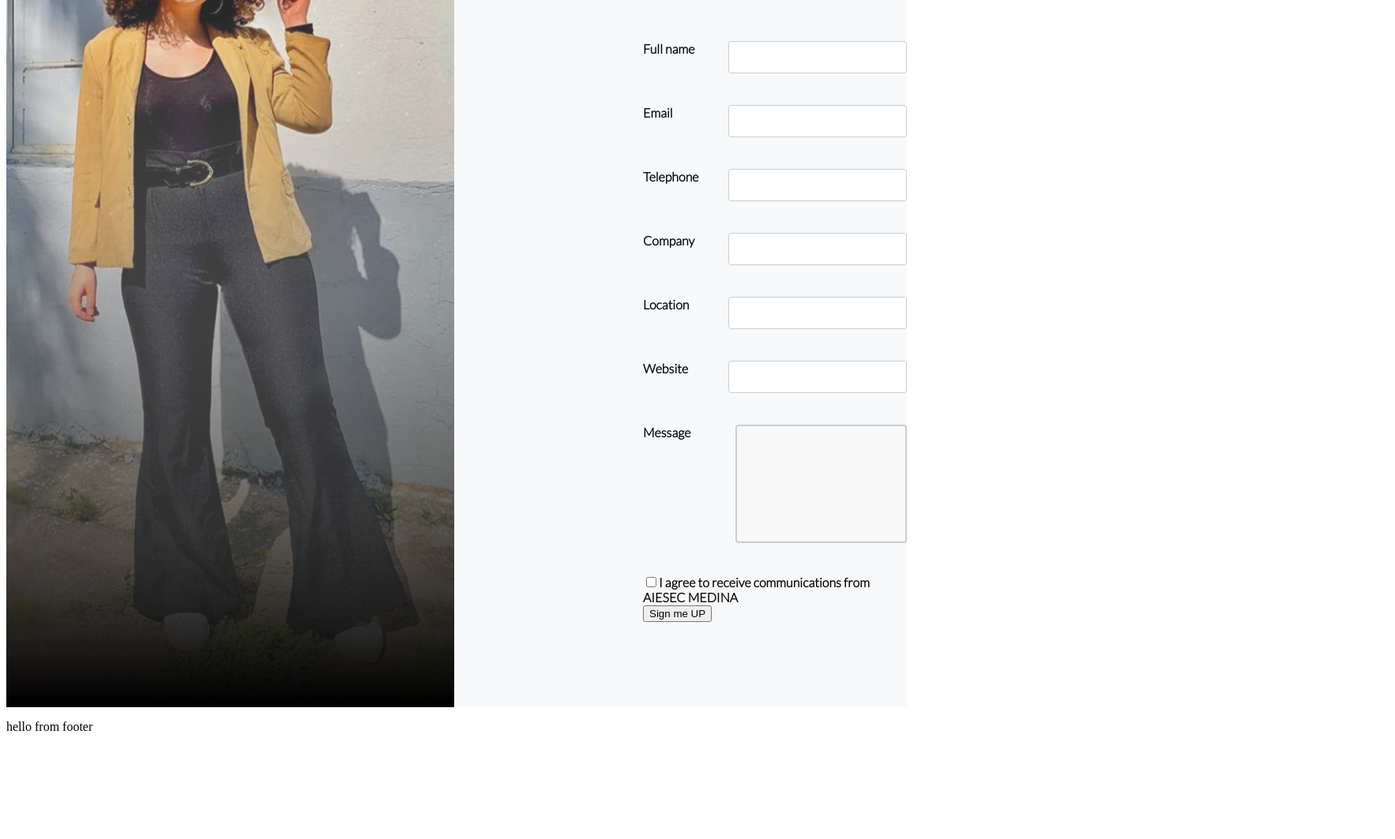
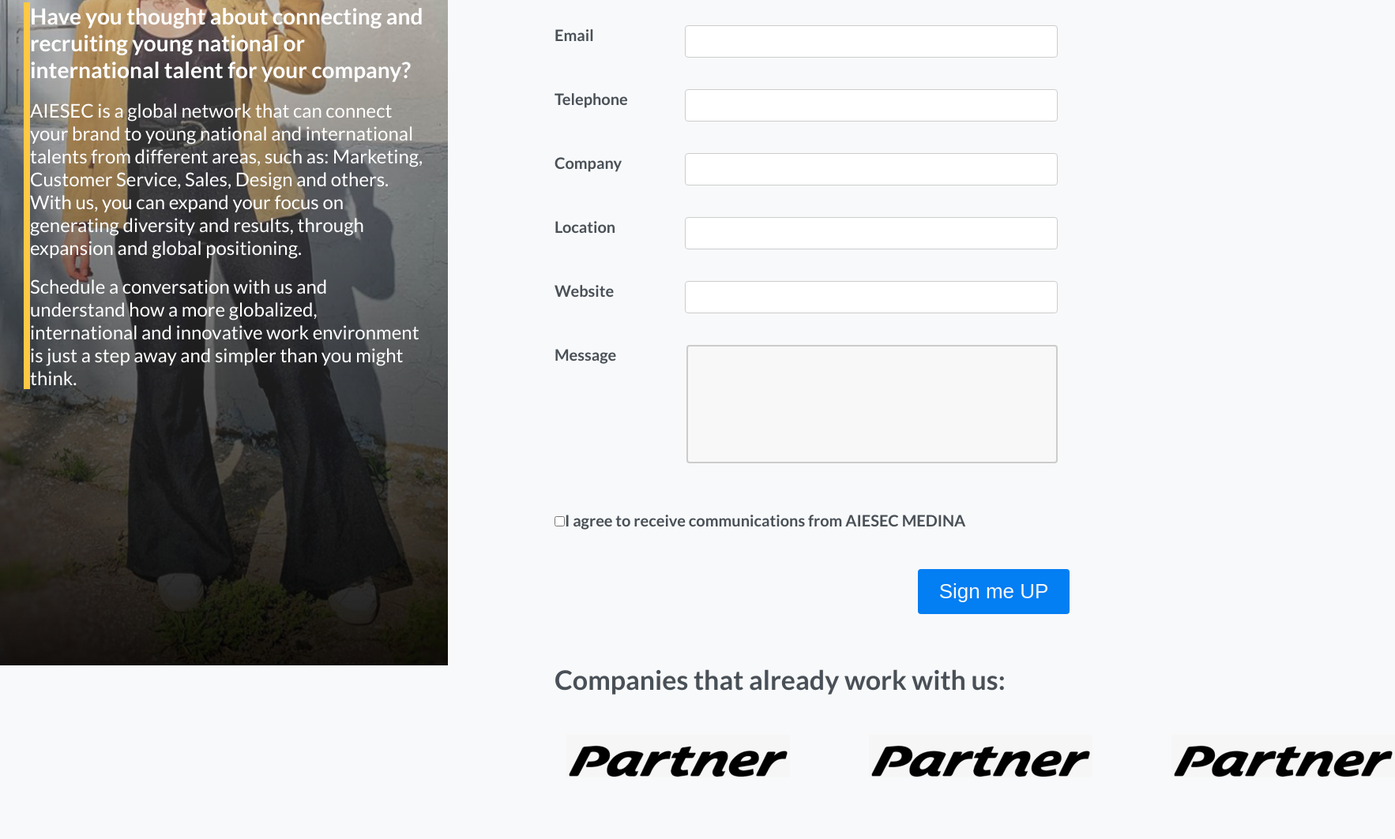
Before and after one commit to AIESEC-Medina/lc-medina-website, a Gatsby site: page /partnership in a window 1280 px wide. Shown: the part 237-1300 px from the top of the page at 79% size, 1766 px wide, since content can reach past the window. Before the commit the page ends 1183 px from the top, so only its background shows below. Built offline with nearby package versions, Linux system fonts and the light colour scheme; Gatsby itself is replaced by a stand-in of ours.

Commit message:
feat: Completed the design of the entire page

```diff
--- a/src/pages/partnership/index.js
+++ b/src/pages/partnership/index.js
@@ -9,12 +9,13 @@
 import { Container } from 'react-grid-system';
 
 // Page wrappers
-import Layout from '../../shared/Layout';
 import Seo from '../../shared/Seo';
 import '../../shared/styles/partnership.scss';
 
 // Local page components
-import Partimage from '../../assets/images/azza.png';
+import Logo from '../../assets/medina-logo.png';
+import Partner from '../../assets/images/partner.png';
+import Side from '../../assets/images/azza.png';
 // @TODO Import local components here
 
 /* -------------------------------------------------------------------------- */
@@ -23,11 +24,31 @@
 
 function IndexPage() {
   return (
-    <Layout>
+    <>
       <Seo title="Partnership" />
-      <Container id="body">
+      <Container id="main">
         <Container id="image">
-          <img src={Partimage} alt="azza" />
+          <img src={Logo} alt="logo" />
+          <img src={Side} alt="partner" />
+          <div id="gradient" />
+          <div id="textoverlay">
+            <h3>
+              Have you thought about connecting and recruiting young national or
+              international talent for your company?
+            </h3>
+            <p>
+              AIESEC is a global network that can connect your brand to young
+              national and international talents from different areas, such as:
+              Marketing, Customer Service, Sales, Design and others. With us,
+              you can expand your focus on generating diversity and results,
+              through expansion and global positioning.
+            </p>
+            <p>
+              Schedule a conversation with us and understand how a more
+              globalized, international and innovative work environment is just
+              a step away and simpler than you might think.
+            </p>
+          </div>
         </Container>
         <Container id="formsection">
           <h1 style={{ marginBottom: '60px' }}>Sign up for more information</h1>
@@ -74,7 +95,7 @@
                 <textarea id="message" />
               </label>
             </div>
-            <div className="formgroup">
+            <div id="lastchild">
               <label htmlFor="agreement">
                 <input type="checkbox" id="agreement" />I agree to receive
                 communications from AIESEC MEDINA
@@ -82,9 +103,15 @@
             </div>
             <input type="submit" value="Sign me UP" />
           </form>
+          <p>Companies that already work with us:</p>
+          <Container id="partner">
+            <img src={Partner} alt="partner" />
+            <img src={Partner} alt="partner" />
+            <img src={Partner} alt="partner" />
+          </Container>
         </Container>
       </Container>
-    </Layout>
+    </>
   );
 }
 
--- a/src/shared/styles/partnership.scss
+++ b/src/shared/styles/partnership.scss
@@ -1,37 +1,73 @@
-@import url('https://fonts.googleapis.com/css2?family=Lato:wght@300&display=swap');
-
-#body {
+@import url('https://fonts.googleapis.com/css2?family=Lato:wght@400;700&display=swap');
+* {
+  margin: 0;
+  padding: 0;
+  background-origin: border-box;
+}
+body {
   background-color: #f8f9fa;
+}
+#main {
   display: flex;
+  flex-direction: row;
+  color: #495057;
   margin: 0 !important;
   padding: 0 !important;
-  font-family: lato;
+  font-family: Lato;
+  background-size: 567px 1080px;
   #image {
     margin: 0 !important;
     padding: 0 !important;
-    position: fixed;
-    background: linear-gradient(
-      180deg,
-      rgba(255, 255, 255, 1) 0%,
-      rgba(0, 0, 0, 1) 100%
-    );
-    img {
+    position: relative;
+    img[alt='logo'] {
+      left: 58px;
+      top: 42px;
+      width: 110px;
+      height: 76px;
+      z-index: 2;
+      position: fixed;
+    }
+    img[alt='partner'] {
       width: 567px;
       height: 1080px;
-      mask-image: linear-gradient(
-        180deg,
-        rgba(255, 255, 255, 1),
-        rgba(0, 0, 0, 0) 100%
-      );
+      z-index: 0;
+      position: fixed;
+    }
+    #gradient {
+      position: fixed;
+      width: 567px;
+      height: 1080px;
+      background: transparent
+        linear-gradient(180deg, #ffffff4f 0%, #000000e6 100%);
+      z-index: 1;
+    }
+    #textoverlay {
+      position: fixed;
+      z-index: 2;
+      width: 500px;
+      font-size: 24px;
+      color: white;
+      bottom: 40px;
+      border-left: 8px solid #ffc845;
+      margin: 30px;
+      h3 {
+        margin-top: 0;
+      }
+      p {
+        padding-top: 20px;
+        margin-bottom: 0;
+      }
     }
   }
   #formsection {
     margin-top: 5rem;
-    margin-left: 14rem !important;
+    margin-left: 687px !important;
     padding-right: 0 !important;
     font-weight: 900;
-    width: 120%;
+    font-size: 20px;
+    width: 652px;
     text-align: left;
+    position: relative;
     .inputs {
       display: flex;
       justify-content: space-between;
@@ -40,13 +76,14 @@
       input[type='email'],
       input[type='url'] {
         padding: 12px;
-        width: 60%;
+        width: 446px;
         border: 1px solid #ccc;
         border-radius: 4px;
         resize: vertical;
       }
+
       textarea {
-        width: 65%;
+        width: 470px;
         height: 150px;
         padding: 12px 20px;
         box-sizing: border-box;
@@ -56,11 +93,44 @@
         resize: none;
       }
     }
+    input[type='submit'] {
+      width: 192px;
+      height: 57px;
+      background: var(--unnamed-color-037ef3) 0% 0% no-repeat padding-box;
+      background: #037ef3 0% 0% no-repeat padding-box;
+      border-radius: 4px;
+      opacity: 1;
+      border: none;
+      font-size: 26px;
+      color: #f8f9fa;
+      margin-top: 50px;
+      margin-left: 460px;
+    }
+    #lastchild {
+      margin-top: 60px;
+    }
     .formgroup {
       margin-top: 40px;
     }
     form {
       width: 100%;
     }
+    p {
+      margin-top: 62px;
+      margin-bottom: 50px;
+      font-size: 34px;
+      font-weight: 900;
+    }
+  }
+  #partner {
+    display: flex;
+    width: 100%;
+    img {
+      justify-content: space-evenly;
+      width: 283px;
+      height: 54px;
+      margin-right: 100px;
+      margin-bottom: 78px;
+    }
   }
 }
```
Also changed, not shown: src/assets/images/partner.png (added), src/assets/medina-logo.png (renamed from src/assets/images/medina-logo.png).
